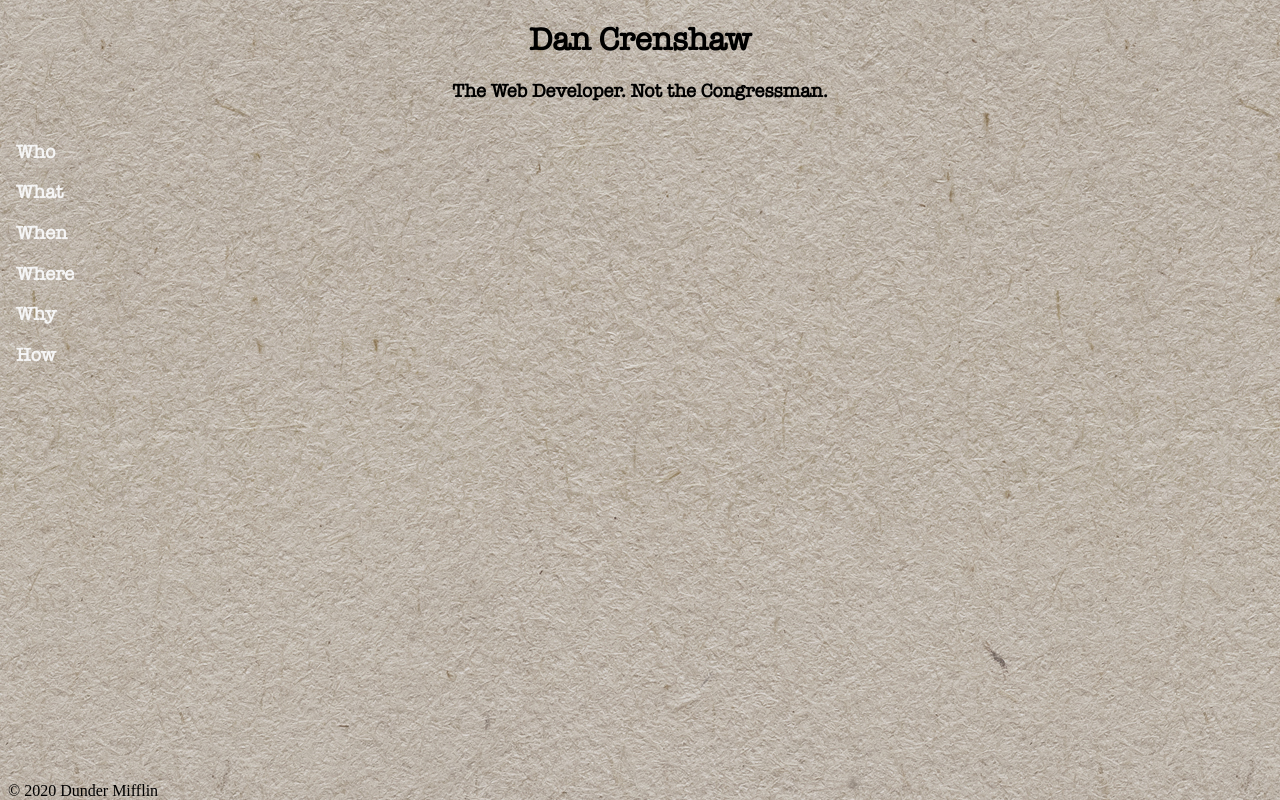
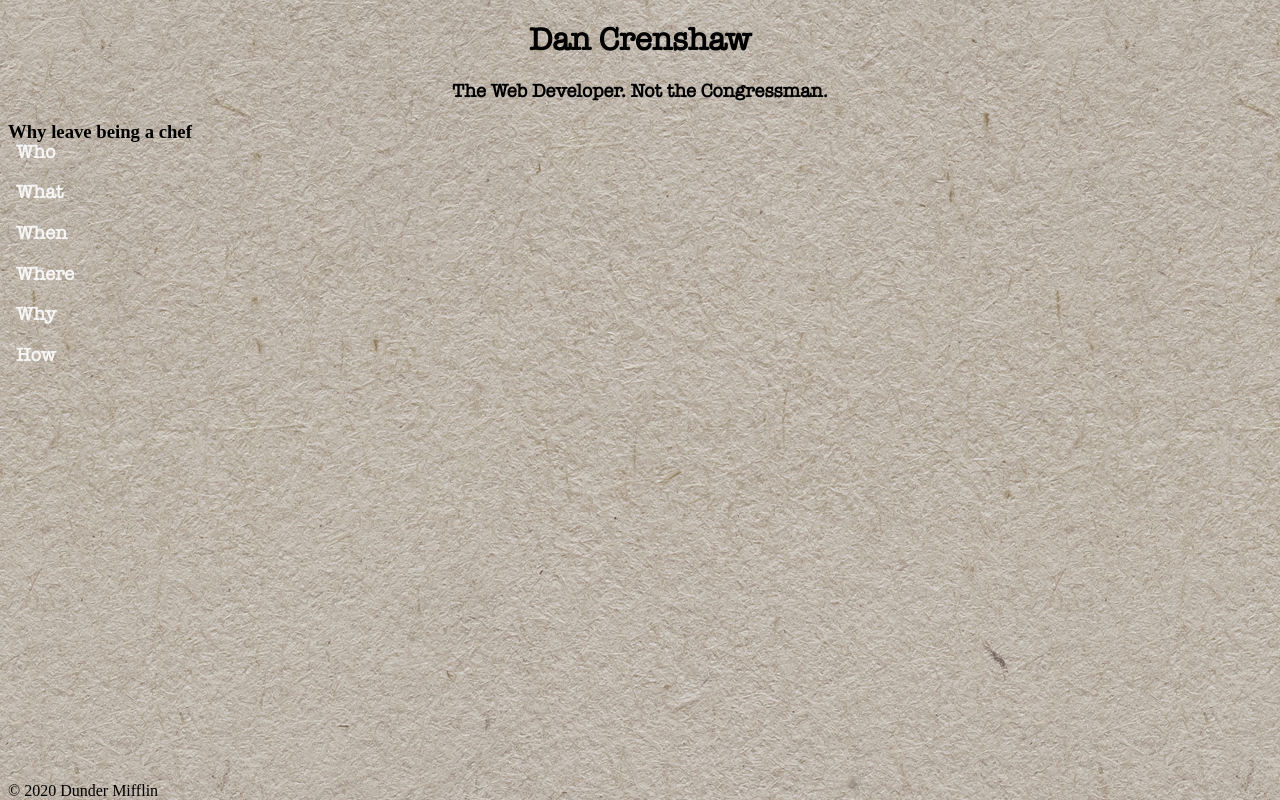
Before and after one commit to RecoveringChef/PureCSS_Portfolio, a plain HTML site: page index.html in a window 1280 px wide. Drawn offline with Linux system fonts and the light colour scheme.

Commit message:
some sample text added. but why did it break grid. Setting a restore point while I poke at things

```diff
--- a/index.html
+++ b/index.html
@@ -26,7 +26,9 @@
             <p> <a href="#">How</a> </p>
         </h3>
     </div>
-
+    <div id="main">
+        <h3 class="question">Why leave being a chef</h3>
+    </div>
     <footer>
         <p id="copy"> &copy 2020 Dunder Mifflin</p>
     </footer>
```
